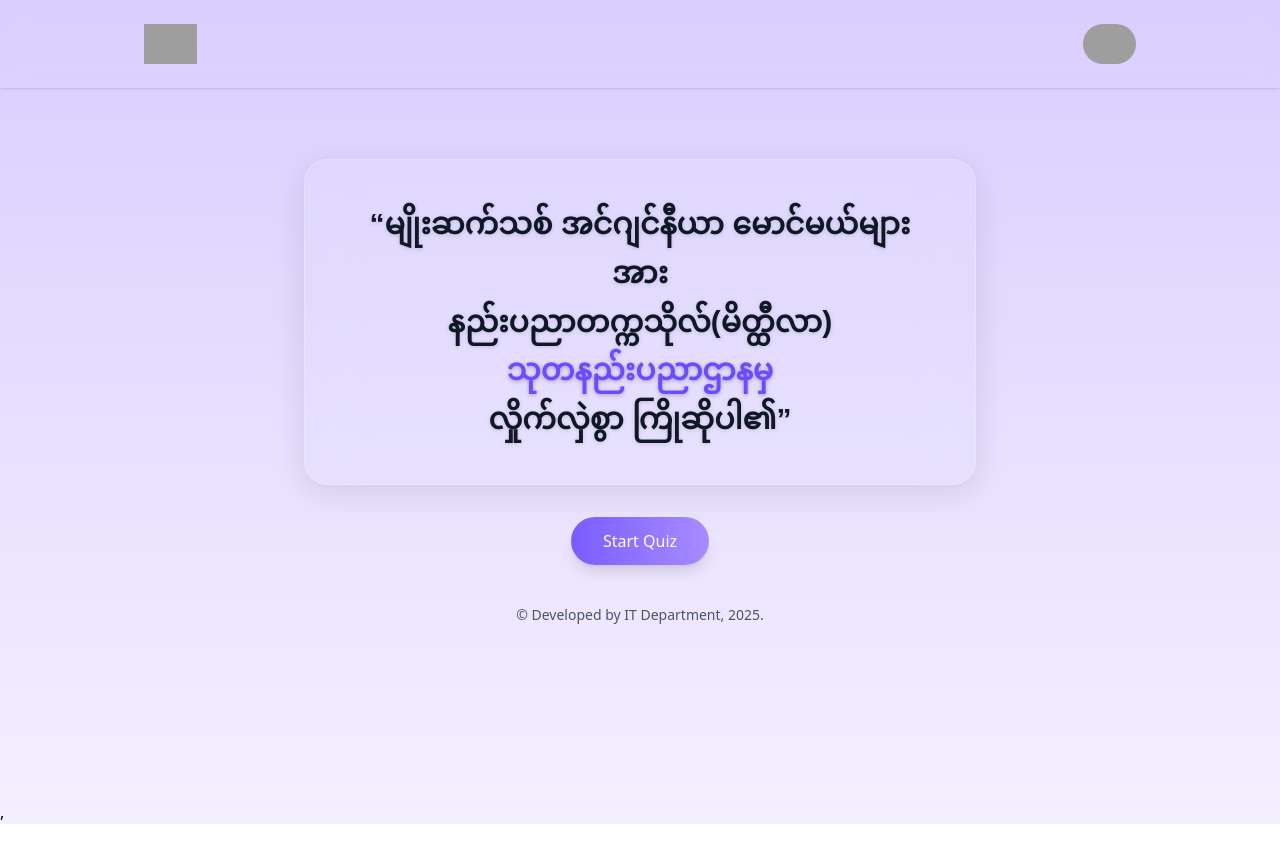
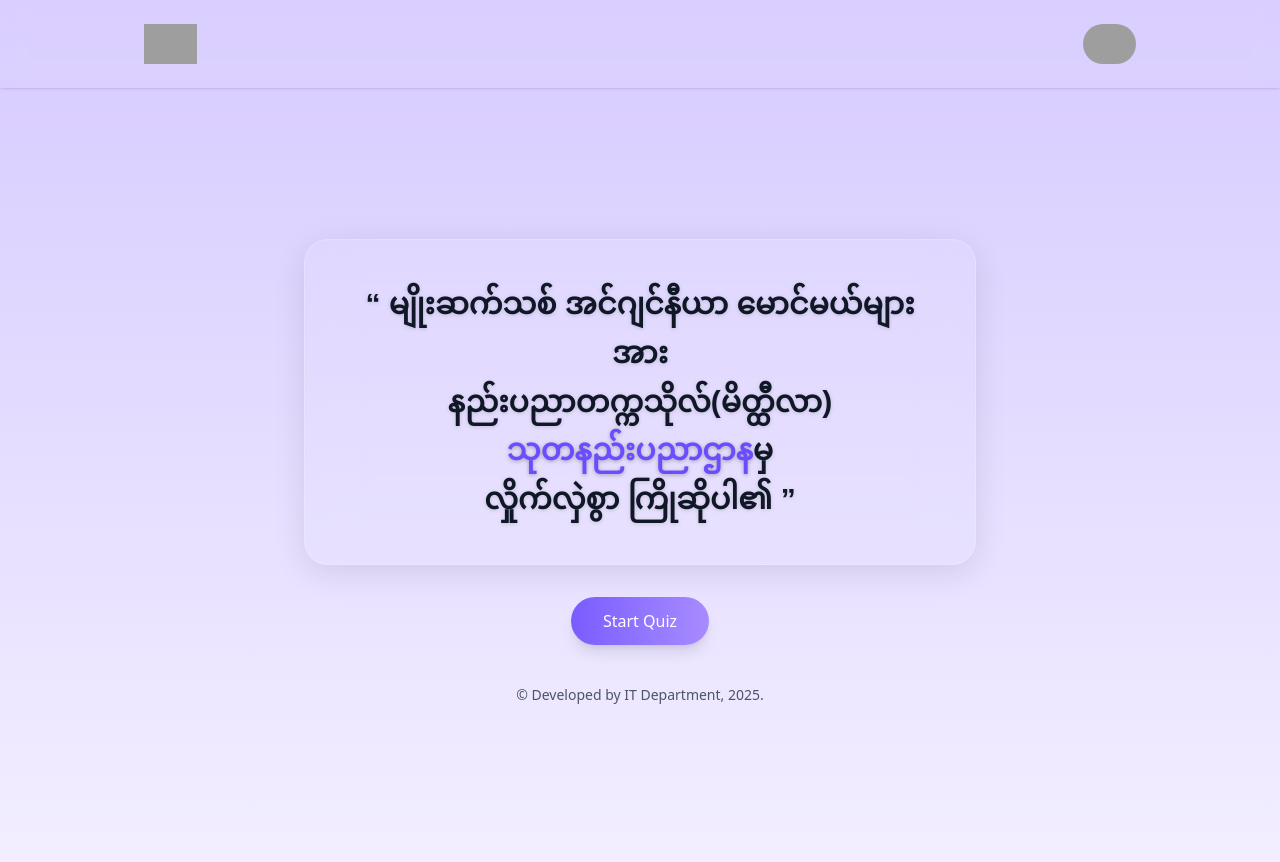
Before and after one commit to myo-thant-naing/Quiz-app, a React (Vite) app: page / in a window 1280 px wide. Shown: the top 862 px of the page. Before the commit the page ends 824 px from the top, so only its background shows below. Built offline with nearby package versions, Linux system fonts and the light colour scheme; grey boxes are pictures that could not be loaded; a web font is replaced by a local one.

Commit message:
fix result

```diff
--- a/src/Home.tsx
+++ b/src/Home.tsx
@@ -3,7 +3,7 @@ import Footer from "./components/Footer";
 
 const Home = () => {
   return (
-    <div className="min-h-screen flex flex-col items-center justify-center px-4 sm:px-6 bg-linear-to-b from-[#D9CEFF] to-[#F3EFFF]">
+    <div className="min-h-screen md:mt-20 flex flex-col items-center justify-center px-4 sm:px-6 bg-linear-to-b from-[#D9CEFF] to-[#F3EFFF]">
       <div
         className="
           w-full max-w-md sm:max-w-2xl
@@ -21,15 +21,16 @@ const Home = () => {
 
         ">
         <h1 className="text-lg sm:text-2xl md:text-3xl font-semibold leading-relaxed text-gray-900 drop-shadow-sm">
-          “မျိုးဆက်သစ် အင်ဂျင်နီယာ မောင်မယ်များအား
+          “ မျိုးဆက်သစ် အင်ဂျင်နီယာ မောင်မယ်များအား
           <br />
           နည်းပညာတက္ကသိုလ်(မိတ္ထီလာ)
           <br />
           <span className="font-bold text-[#6B4CFF] drop-shadow-sm">
-            သုတနည်းပညာဌာနမှ
+            သုတနည်းပညာဌာန
           </span>
+          မှ
           <br />
-          လှိုက်လှဲစွာ ကြိုဆိုပါ၏”
+          လှိုက်လှဲစွာ ကြိုဆိုပါ၏ ”
         </h1>
       </div>
 
--- a/src/Quiz.tsx
+++ b/src/Quiz.tsx
@@ -5,7 +5,7 @@ import ScoreResultCard from "./components/ScoreResultCard";
 import QuestionForm from "./components/QuestionForm";
 
 export default function Quiz() {
-  const [userAnswers, setUserAnswers] = useState<string[]>([]);
+  const [userAnswers, setUserAnswers] = useState<(string | null)[]>([]);
 
   const handleAnswer = (option: string) => {
     setUserAnswers((prev) => [...prev, option]);
@@ -38,6 +38,7 @@ export default function Quiz() {
   useEffect(() => {
     if (showResult) return;
     if (time === 0) {
+      setUserAnswers((prev) => [...prev, null]);
       handleNextQuestion();
       return;
     }
--- a/src/components/ScoreResultCard.tsx
+++ b/src/components/ScoreResultCard.tsx
@@ -15,7 +15,7 @@ const ScoreResultCard = ({
   showAnswers: boolean;
   setShowAnswers: (val: boolean) => void;
   handleReplay: () => void;
-  userAnswers: string[];
+  userAnswers: (string | null)[];
 }) => {
   return (
     <div className="mt-20 text-center">
@@ -36,14 +36,17 @@ const ScoreResultCard = ({
         <div className="text-left space-y-4">
           {questions.map((q, i) => {
             const userAnswer = userAnswers[i];
+
             return (
               <div key={i} className="pb-4 border-b">
                 <p className="font-semibold mb-2">
                   Q{i + 1}. {q.question}
                 </p>
+
                 <div className="grid gap-1 ml-4">
                   {q.options.map((option, idx) => {
                     const isUserChoice = userAnswer === option;
+
                     const bgColor = isUserChoice
                       ? option === q.answer
                         ? "bg-green-100 border border-green-500"
@@ -57,10 +60,13 @@ const ScoreResultCard = ({
                         <span className="font-mono">{`(${String.fromCharCode(
                           97 + idx
                         )})`}</span>
+
                         {option}
+
                         {isUserChoice && option === q.answer && (
                           <FaCheck className="text-green-500 ml-1" />
                         )}
+
                         {isUserChoice && option !== q.answer && (
                           <FaTimes className="text-red-500 ml-1" />
                         )}
@@ -80,9 +86,10 @@ const ScoreResultCard = ({
         className="p-3 bg-green-500 hover:bg-green-600 text-white rounded-xl transition mt-4">
         Replay
       </button>
+
       <Link
         to="/"
-        className="p-3 bg-blue-500 hover:bg-blue-600 text-white rounded-xl transition">
+        className="p-3 bg-blue-500 hover:bg-blue-600 text-white rounded-xl transition ml-3">
         Home
       </Link>
     </div>
```
